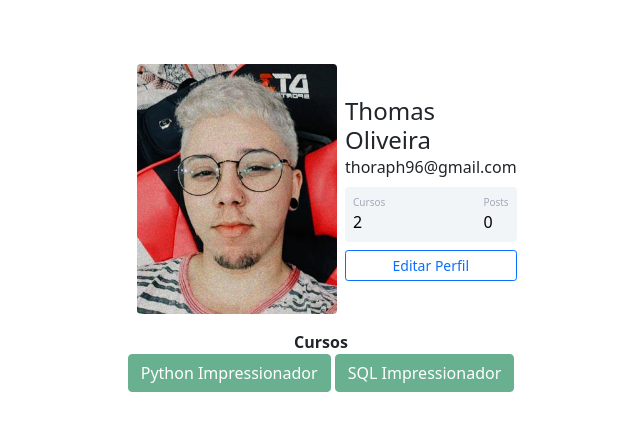
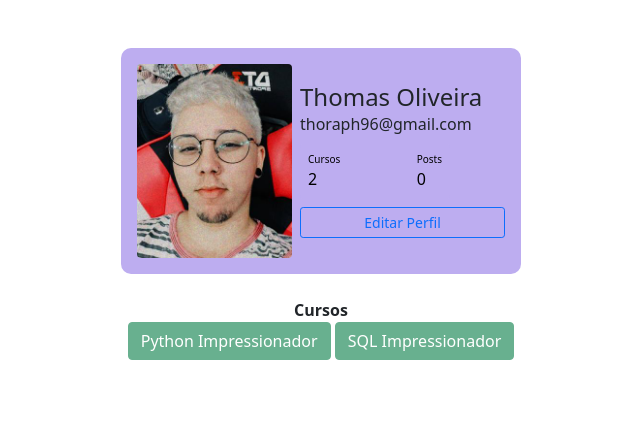
Before and after one commit to thomasraphael96/Curso-Site-Flask, a Flask app: page /perfil in a window 1280 px wide. Shown: the part 56-487 px from the top of the page, without its empty margins (319-959 px from the left). Run offline with Flask 2, Linux system fonts and the light colour scheme; a user stored in the database is signed in.

Commit message:
Ajustes do cartão do perfil

```diff
--- a/comunidadeimpressionadora/static/main.css
+++ b/comunidadeimpressionadora/static/main.css
@@ -3,19 +3,20 @@
   border: none;
   border-radius: 10px;
 
-  background-color: #fff;
+  background-color: rgb(189, 173, 240);
 }
 
 .stats{
 
-      background: #f2f5f8 !important;
-
+    background: rgb(189, 173, 240)!important;
+    justify-content: space-between;
+    width: 150px;
     color: #000 !important;
 }
 
 .articles{
   font-size:10px;
-  color: #a1aab9;
+  color: #000000;
 }
 
 .number1{
@@ -23,7 +24,7 @@
 }
 
 .followers{
-    font-size:10px;
+  font-size:10px;
   color: #a1aab9;
 
 }
@@ -34,7 +35,7 @@
 
 .rating{
     font-size:10px;
-  color: #a1aab9;
+  color: #000000;
 }
 
 .number3{
--- a/comunidadeimpressionadora/templates/perfil.html
+++ b/comunidadeimpressionadora/templates/perfil.html
@@ -9,7 +9,7 @@
         <div class="d-flex align-items-center">
 
         <div class="image pe-2">
-        <img src="{{foto_perfil}}" class="rounded" width="200" >
+        <img src="{{foto_perfil}}" class="rounded" width="155" >
         </div>
 
         <div class="ml-3 w-100">
@@ -17,7 +17,7 @@
            <h4 class="mb-0 mt-0">{{ current_user.username }}</h4>
            <span>{{ current_user.email }}</span>
 
-           <div class="p-2 mt-2 bg-primary d-flex justify-content-between rounded text-white stats">
+           <div class="p-2 mt-2 bg-primary d-flex rounded text-white stats">
 
                 <div class="d-flex flex-column">
                     {% if 'Não Informado' in current_user.cursos %}
@@ -27,7 +27,6 @@
                     <span class="articles">Cursos</span>
                     <span class="number1">{{ current_user.cursos.count(';') + 1}}</span>
                     {% endif%}
-
 
                 </div>
 
@@ -55,7 +54,7 @@
 
  </div>
 
- <div class="row justify-content-center">
+ <div class="row justify-content-center mt-4">
     <div class="col col-4" style="text-align: center">
         <strong> Cursos </strong><br>
         {% for curso in current_user.cursos.split(';') %}
```
Lines whose indentation alone changed are shown as unchanged.
